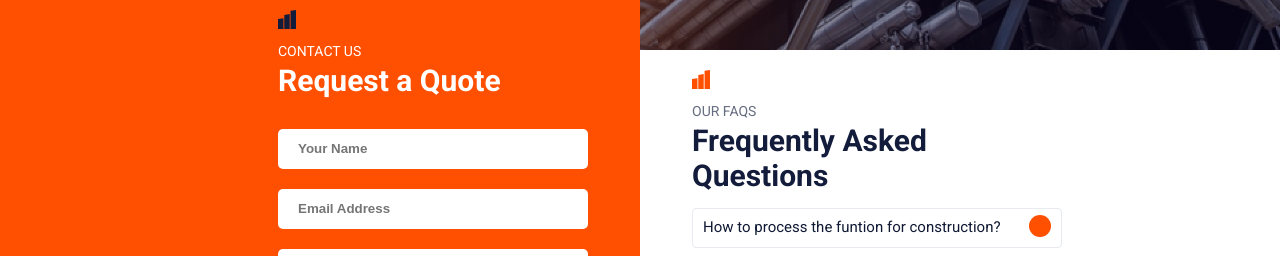
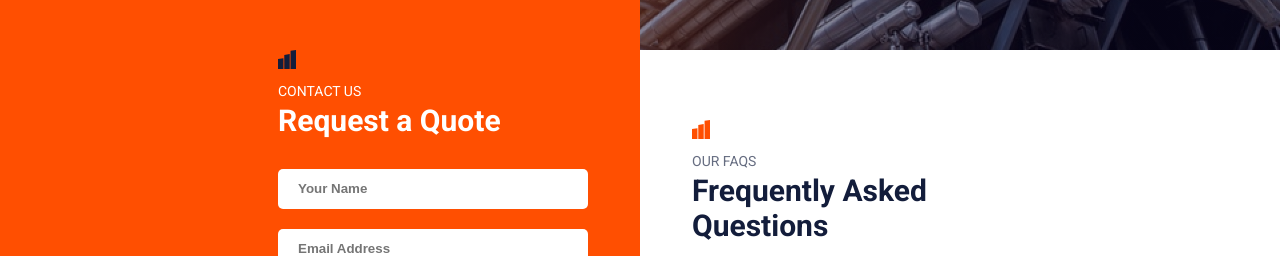
Before and after one commit to vitalsiigns2112/desafio, an Angular app: page / in a window 1280 px wide. Shown: the part 1552-1808 px from the top of the page. Built offline with nearby package versions, Linux system fonts and the light colour scheme.

Commit message:
Ajustes finos

```diff
--- a/src/app/form/form.component.scss
+++ b/src/app/form/form.component.scss
@@ -198,3 +198,32 @@
     height: 115px;
   }
 }
+
+
+@media only screen and (min-width: 1200px) {
+  .form {
+    &__inner {
+      &__fm {
+        &__contact {
+          height: 600px;
+          &__content {
+            margin-top: 40px;
+          }
+        }
+        &__faqs {
+          height: 540px;
+          &__content {
+            &__icon {
+              margin-top: 50px;
+            }
+          }
+        }
+      }
+    }
+
+  }
+
+  .form__inner__fm__faqs__content__acoordion__box.box-selected {
+    height: 115px;
+  }
+}
--- a/src/app/map/map.component.scss
+++ b/src/app/map/map.component.scss
@@ -23,3 +23,9 @@
     padding-bottom: 30.25%;
   }
 }
+
+@media only screen and (min-width: 1200px) {
+  .map {
+    margin-top: 33px;
+  }
+}
```
